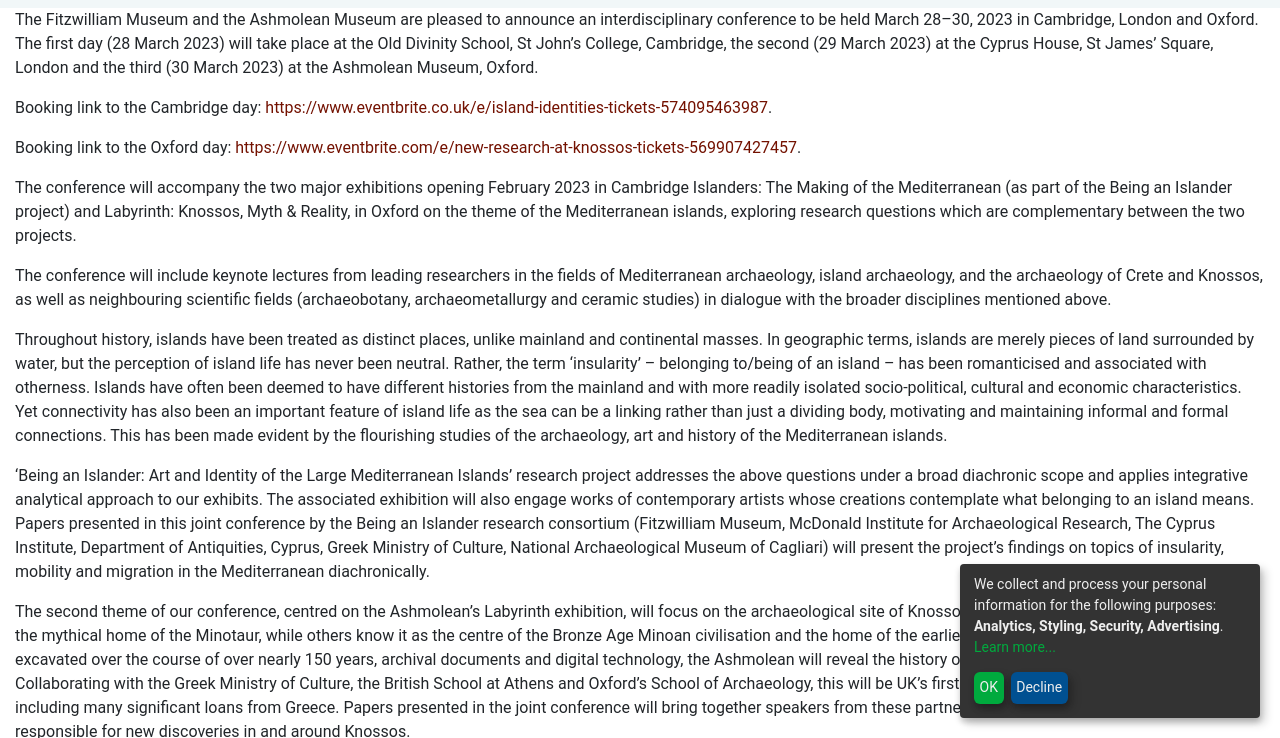
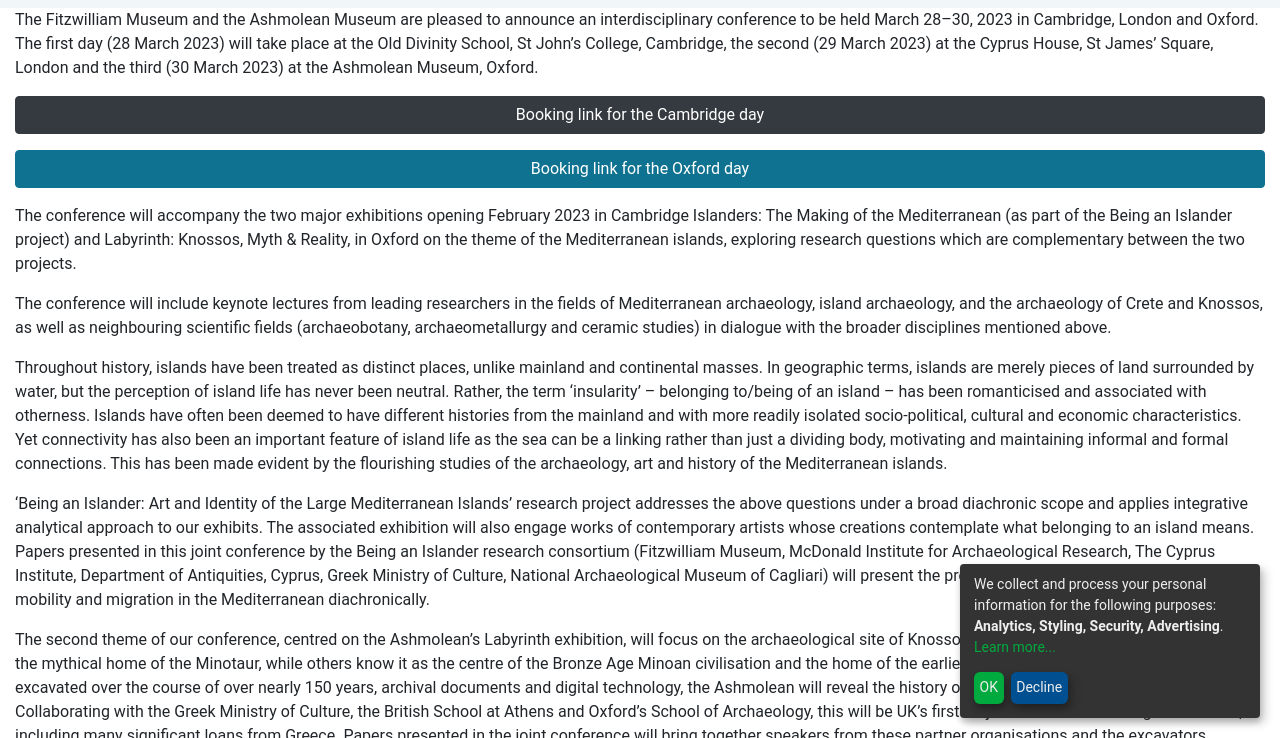
Before and after one commit to FitzwilliamMuseum/fitz-being-an-islander, a Jekyll site: the page built from _research/conference.md, in a window 1280 px wide and 900 px high, scrolled down 918 px, cut to the strip 162-900 px from the top of the window. Built offline with Jekyll 4.4.1, drawn with Linux system fonts in a browser that asks for light colours; nearby versions of some CDN libraries; some web fonts are replaced; comment, search, counter and statistics services are not loaded; some of the changed text lies outside the part shown.

Commit message:
Format conference page with kramdown and bootstrap

```diff
--- a/_research/conference.md
+++ b/_research/conference.md
@@ -15,9 +15,9 @@
 
 The Fitzwilliam Museum and the Ashmolean Museum are pleased to announce an interdisciplinary conference to be held March 28–30, 2023 in Cambridge, London and Oxford. The first day (28 March 2023) will take place at the Old Divinity School,  St John’s  College, Cambridge,  the second (29 March 2023) at the Cyprus House, St James' Square, London and the third (30 March 2023) at the Ashmolean Museum, Oxford.
 
-Booking link to the  Cambridge day:  <https://www.eventbrite.co.uk/e/island-identities-tickets-574095463987>.
+<a href="https://www.eventbrite.co.uk/e/island-identities-tickets-574095463987" class="d-block btn btn-dark">Booking link for the Cambridge day</a>
 
-Booking link to the Oxford day: <https://www.eventbrite.com/e/new-research-at-knossos-tickets-569907427457>.
+<a href="https://www.eventbrite.com/e/new-research-at-knossos-tickets-569907427457" class="d-block btn btn-info">Booking link for the Oxford day</a>
 
 The conference will accompany the two major exhibitions opening February 2023 in Cambridge Islanders: The Making of the Mediterranean (as part of the Being an Islander project) and Labyrinth: Knossos, Myth & Reality, in Oxford on the theme of the Mediterranean islands, exploring research questions which are complementary between the two projects.
 
@@ -30,8 +30,10 @@
 The second theme of our conference, centred on the Ashmolean’s Labyrinth exhibition, will focus on the archaeological site of Knossos. For many, Knossos was the Labyrinth, the mythical home of the Minotaur, while others know it as the centre of the Bronze Age Minoan civilisation and the home of the earliest farmers in Europe. Using objects excavated over the course of over nearly 150 years, archival documents and digital technology, the Ashmolean will reveal the history of this world-famous archaeological site. Collaborating with the Greek Ministry of Culture, the British School at Athens and Oxford’s School of Archaeology, this will be UK’s first major exhibition focussing on Knossos, including many significant loans from Greece. Papers presented in the joint conference will bring together speakers from these partner organisations and the excavators responsible for new discoveries in and around Knossos.
 
 ## Provisional programme
+{: .text-center }
 
 ### 28 March 2023 Cambridge Day
+{: .display-6  .text-center .text-info}
 
 9:30 – 9:45 am Anastasia Christophilopoulou, Introduction
 
@@ -39,9 +41,15 @@
 
 10:15 -10:35 am Eoin Parkinson, Simon Stoddart & Caroline Malone: Malta: the current evidence for identity and interaction. (Delivered by Eoin Parkinson).
 
+----
+
 Tea break 10:35- 11:00 am
+{: .text-center .fw-bold}
 
-Islands beyond the ancient world horizon
+----
+
+### Islands beyond the ancient world horizon
+{: .lead .text-info}
 
 11:00 am – 11:20 pm: Dr Polyxeni Adam-Veleni & Asterios Peltekis (Καλλιτεχνικός Διευθυντής του Κρατικού Θεάτρου Βορείου Ελλάδος) "Insularity and being an islander in ancient Greek theatrical literature”.
 
@@ -49,10 +57,15 @@
 
 11:40pm – 12:00 pm Discussion on morning papers
 
+----
+
 Lunch break 12:00 – 13:00 pm
+{: .text-center .fw-bold}
 
+----
 
-Being an Islander research network presentations
+### Being an Islander research network presentations
+{: .lead .text-info}
 
 13:00- 13:20 pm Prof James Whitley, (Cardiff University), ‘Being Cretan, Being Knossian: Nested Island Identities Compared Through Time.
 
@@ -66,13 +79,24 @@
 
 14:40 -15:10 Dr Helen Dawson (Università di Bologna / Freie Universität Berlin) Closing remarks.
 
+----
+
 Coffee break 15:10 – 15:30 pm
+{: .text-center .fw-bold}
+
+----
 
 Being an Islander Documentary projection, 15:30 -16:30 pm
 
-18:00 pm Dinner for speakers and key partners at the Olive Grove restaurant, Cambridge
+----
+
+**18:00 pm Dinner for speakers and key partners at the Olive Grove restaurant, Cambridge**
+{: .text-center .fw-bold}
+
+----
 
 ### 29 March 2023 Cyprus High Commission (11:30 am – 20:00 pm)
+{: .text-center .text-info .display-6 .text-info}
 
 11.30 High Commissioner’s welcome
 
@@ -80,9 +104,15 @@
 
 12.00-13.00 Cyprian Broodbank (Disney Professor of Archaeology, University of Cambridge). 'Mediterranean islands in global perspective”.
 
+----
+
 13.00 Lunch
+{: .text-center .fw-bold}
 
-14:00 pm Islands:
+----
+
+### Islands
+{: .lead .text-info}
 
 14:00-14:30. Polyxeni Adam Veleni (Director General of Antiquities, Greece)."Are the Euboeans islanders? Colonization in Northern Greece, an overview".
 
@@ -90,7 +120,12 @@
 
 15:00-15:30 Francesco Muscolino (Director of the National Archaeological Museum Cagliari, Sardinia). “Insularity and Mediterranean networks in the collections of the National Archaeological Museum of Cagliari from prehistory to the contemporary age”.
 
-Coffee break
+----
+
+Coffee break: 15:30-16:00
+{: .text-center .fw-bold}
+
+----
 
 16:00 Knossos
 
@@ -100,24 +135,26 @@
 
 17:00-17:30 Rebecca Sweetman (Director,British School at Athens), “Early excavations at Knossos: women and an alternative perspective”.
 
+----
 
 17:30 pm reception and buffet dinner
 
 20:00 pm close
 
+----
 
 ### 30 March Oxford Day
+{: .text-center .text-info .display-6}
 
 New Research at Knossos
 Venue: Headley Lecture Theatre, Ashmolean Museum
-
-
 
 10am registration
 
 10.10 Andrew Shapland introduction.
 
-Morning session: chair Stella Mandalaki
+### Morning session: chair Stella Mandalaki
+{: .lead }
 
 10.20 Despina Ignatiadou, “Human versus hybrid. Theseus and the Minotaur in sculpture”.
 
@@ -125,7 +162,12 @@
 
 11.10 Senta German, “Arthur Evans, Piet de Jong and Building of Modern Knossos”.
 
+----
+
 11.35 break
+{: .text-center .fw-bold}
+
+----
 
 12.00 Katerina Kopaka (Emerita Professor of Prehistoric Archaeology, Department of History and Archaeology, University of Crete), “‘A guide to the ancient city of Knossos – the Palace of King Minos I – the Knossos Labyrinth’. A new manuscript of Minos Kalokairinos in the Historical Museum of Crete”
 
@@ -133,9 +175,15 @@
 
 12.50 Katerina Athanasaki (Head of the Department of Exhibitions, Communication and Education, Heraklion Archaeological Museum), "Reproducing the Minoans: Travelling plaster copies, made in Crete (1900-1935)".
 
+-----
+
 13.15 Lunch
+{: .text-center .fw-bold}
 
-Afternoon session: chair Vassiliki Sythiakaki
+-----
+
+### Afternoon session: chair Vassiliki Sythiakaki
+{: .lead }
 
 14.30 Peter Tomkins (Postdoctoral Researcher, Department of Humanities, University of Catania), “Neolithic Knossos: from legacy excavations to histories of people and place”
 
@@ -145,7 +193,12 @@
 
 15.45 Todd Whitelaw (Professor of Aegean Archaeology, UCL Institute of Archaeology), Maria Bredaki and Andonis Vasilakis (both Emeritus Ephors, Ephorate of Antiquities of Heraklion), “The Knossos Urban landscape Project: documenting the long-term development of the city”.
 
+-----
+
 16.10 break
+{: .text-center .fw-bold}
+
+-----
 
 16.40 Colin Macdonald (British School at Athens), “Excavating Evans and Hogarth: the contribution of the SW Houses excavations (1992-1993, 1995) to Knossian prehistory”.
 
@@ -153,5 +206,9 @@
 
 17.30 Vassiliki Sythiakaki (Director, Ephorate of Antiquities of Heraklion), “Early Byzantine Knossos. Attempting a re-examination”.
 
+----
 
 18.00 Reception
+{: .text-center }
+
+----
```
Also changed, not shown: Gemfile.lock.
